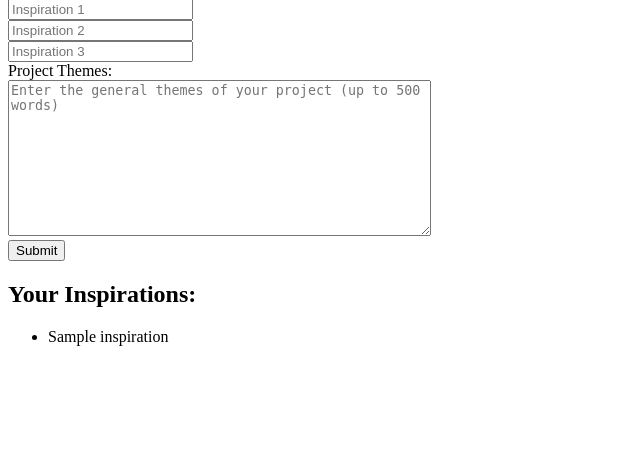
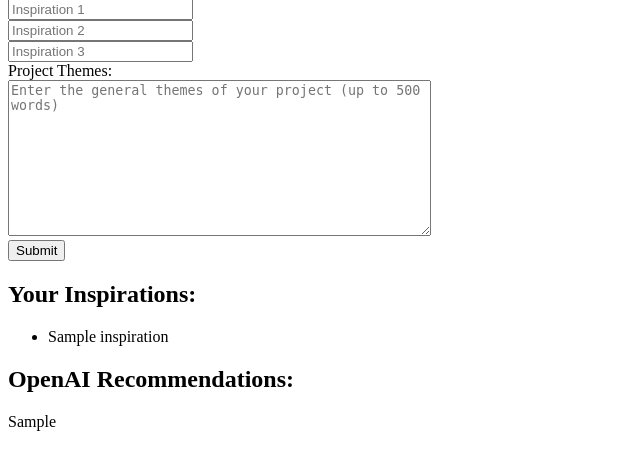
Before and after one commit to Moishe/art-recommendations, a Flask app: template templates/index.html in a window 1280 px wide. Shown: the part 81-552 px from the top of the page, without its empty margins (0-640 px from the left). Run offline with Flask 3, Linux system fonts and the light colour scheme; the template is opened without the code that fills it: most values are stand-ins (such as "Sample title", 1, 10 or a date in 2020).

Commit message:
feat: Render OpenAI response on the web page after form submission

```diff
--- a/templates/index.html
+++ b/templates/index.html
@@ -28,5 +28,9 @@
             {% endfor %}
         </ul>
     {% endif %}
+    {% if openai_response %}
+        <h2>OpenAI Recommendations:</h2>
+        <p>{{ openai_response }}</p>
+    {% endif %}
 </body>
 </html>
```
